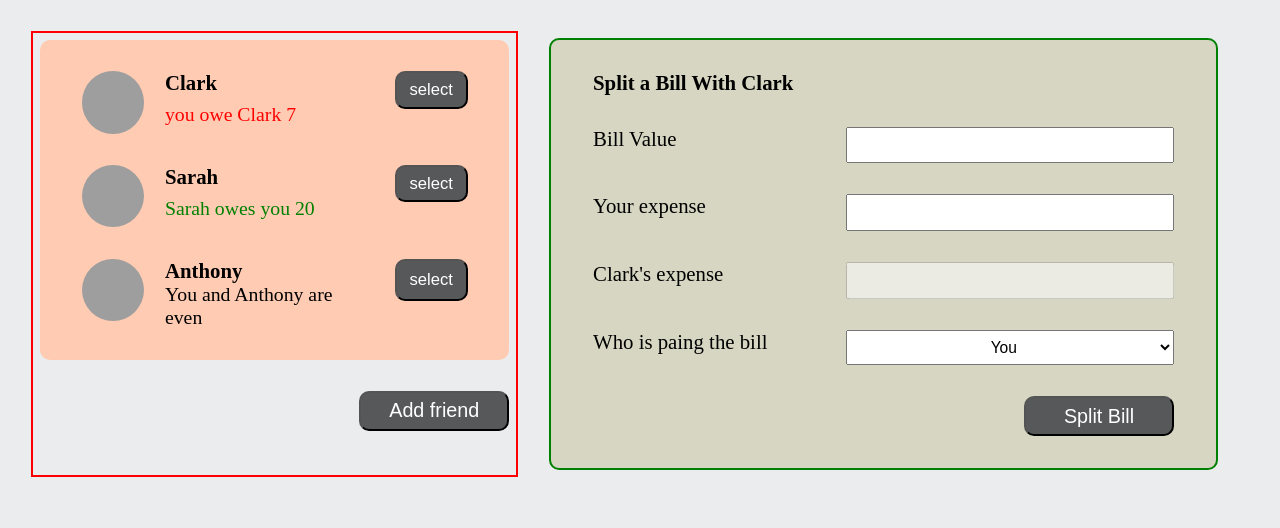
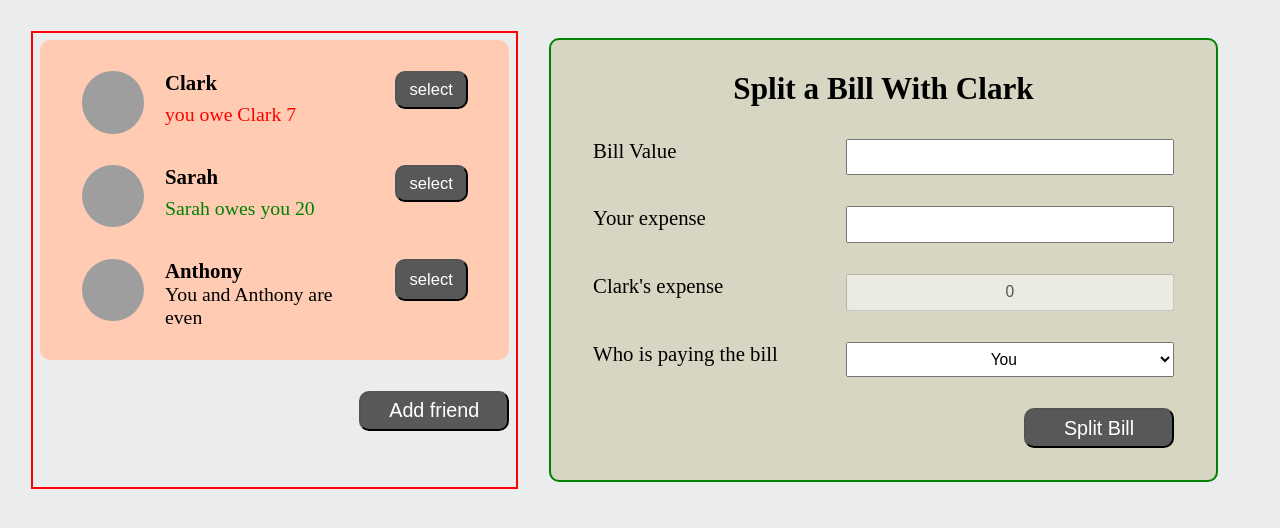
Before and after one commit to Destycoco/bill-split-app, a React (Vite) app: page / in a window 1280 px wide. Shown: the top 528 px of the page. Built offline with nearby package versions, Linux system fonts and the light colour scheme; grey boxes are pictures that could not be loaded.

Commit message:
updated the bill split section

```diff
--- a/src/App.jsx
+++ b/src/App.jsx
@@ -21,6 +21,13 @@ FriendList.propTypes = {
 };
 FormSplitBill.propTypes = {
   selectedFriend: PropTypes.string.isRequired,
+  billValue: PropTypes.string.isRequired,
+  setBillValue: PropTypes.string.isRequired,
+  expense: PropTypes.string.isRequired,
+  setExpense: PropTypes.string.isRequired,
+  whoIsPaying: PropTypes.string.isRequired,
+  setWhoIsPaying: PropTypes.string.isRequired,
+  friendExpense: PropTypes.string.isRequired,
 };
 // FormSplitBill.propTypes = {
 //   children: PropTypes.string.isRequired,
@@ -51,6 +58,9 @@ function App() {
   const [imageUrl, setImageUrl] = useState("https://i.pravatar.cc/48");
   const [isOpen, setIsOpen] = useState(false);
   const [selectedFriend, setSelectedFriend] = useState("Clark");
+  const [billValue, setBillValue] = useState("");
+  const [expense, setExpense] = useState("");
+  const [whoIsPaying, setWhoIsPaying] = useState("User");
   const id = crypto.randomUUID();
   const newfriend = {
     id: id,
@@ -59,6 +69,8 @@ function App() {
     balance: 0,
   };
   const [updatedFriends, setUpdatedFriends] = useState([...initialFriends]);
+  const friendExpense = billValue - expense;
+
   function handleFriendName(e) {
     setFriendName((friendName) => e.target.value);
   }
@@ -79,6 +91,7 @@ function App() {
     setIsOpen((isOpen) => false);
     console.log(selectedFriend);
   }
+
   return (
     <body>
       <div className="main">
@@ -101,7 +114,16 @@ function App() {
           </Button>
         </div>
         <div className="rightbar">
-          <FormSplitBill selectedFriend={selectedFriend} />
+          <FormSplitBill
+            selectedFriend={selectedFriend}
+            billValue={billValue}
+            setBillValue={setBillValue}
+            expense={expense}
+            setExpense={setExpense}
+            whoIsPaying={whoIsPaying}
+            setWhoIsPaying={setWhoIsPaying}
+            friendExpense={friendExpense}
+          />
         </div>
       </div>
     </body>
@@ -176,20 +198,49 @@ function Button({ children, onClick }) {
   );
 }
 
-function FormSplitBill({ selectedFriend }) {
+function FormSplitBill({
+  selectedFriend,
+  billValue,
+  setBillValue,
+  expense,
+  setExpense,
+  whoIsPaying,
+  setWhoIsPaying,
+  friendExpense,
+}) {
   return (
     <form className="billform">
       <h1>{`Split a Bill With ${selectedFriend}`}</h1>
       <label htmlFor="">Bill Value</label>
-      <input type="number" />
+      <input
+        type="number"
+        value={billValue}
+        onChange={(e) => setBillValue(Number(e.target.value))}
+      />
       <label htmlFor="">Your expense</label>
-      <input type="number" />
+      <input
+        type="number"
+        value={expense}
+        onChange={(e) => {
+          const newExpense = Number(e.target.value);
+          if (newExpense <= billValue) {
+            setExpense(newExpense);
+          } else {
+            setExpense(expense);
+          }
+        }}
+      />
       <label htmlFor="">{`${selectedFriend}'s expense`}</label>
-      <input type="text" disabled />
-      <label htmlFor="">Who is paing the bill</label>
-      <select name="" id="">
-        <option value="">You</option>
-        <option value="">{selectedFriend}</option>
+      <input type="text" disabled value={friendExpense} />
+      <label htmlFor="">Who is paying the bill</label>
+      <select
+        name=""
+        id=""
+        value={whoIsPaying}
+        onChange={(e) => setWhoIsPaying(e.target.value)}
+      >
+        <option value="user">You</option>
+        <option value="friend">{selectedFriend}</option>
       </select>
       <Button>Split Bill</Button>
     </form>
--- a/src/index.css
+++ b/src/index.css
@@ -127,6 +127,9 @@ button {
 }
 .billform h1 {
   grid-column: span 2;
+  font-size: 3rem;
+  text-align: center;
+  font-weight: 700;
 }
 .billform .button {
   grid-column: 2/-1;
```
